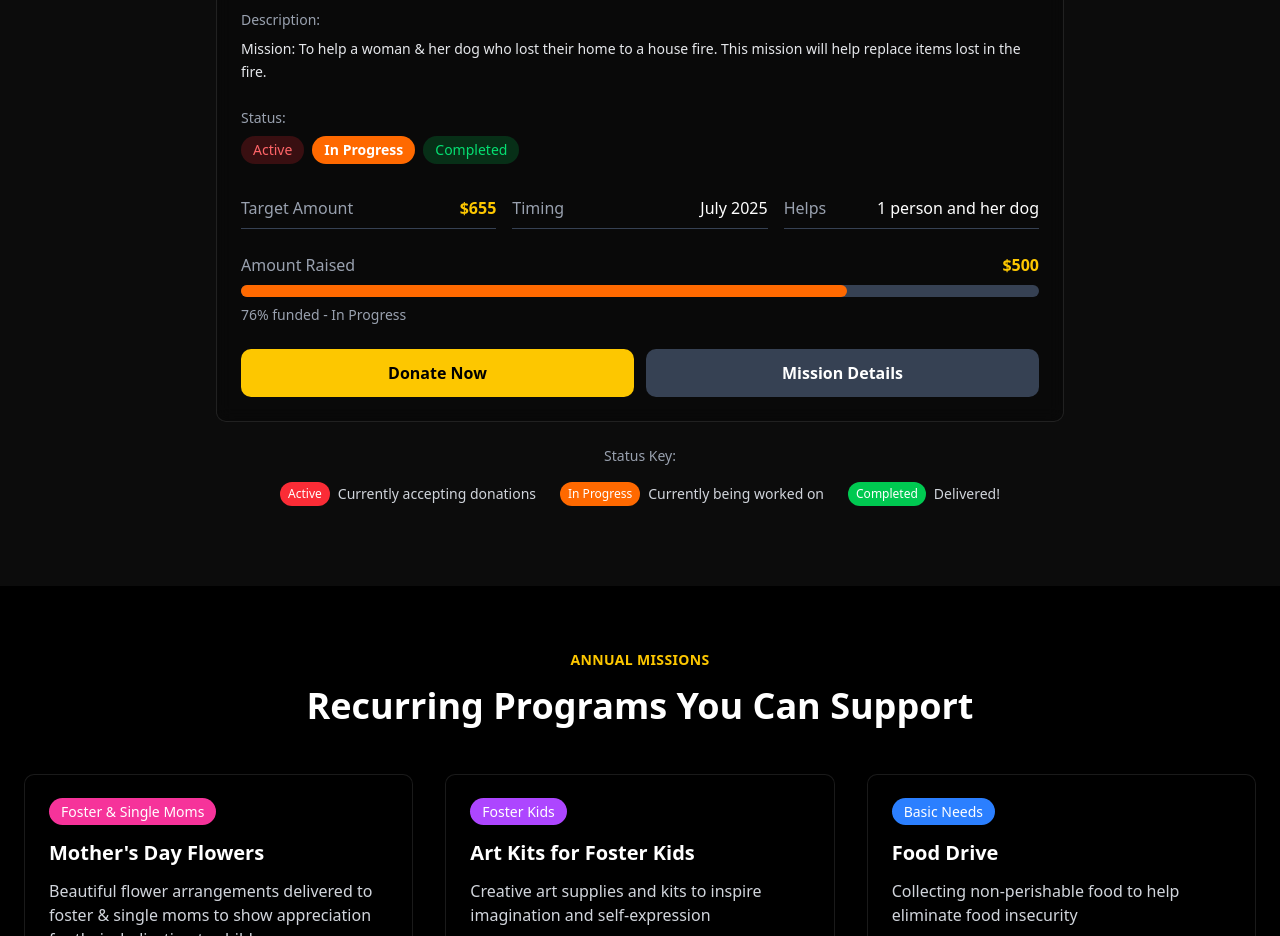
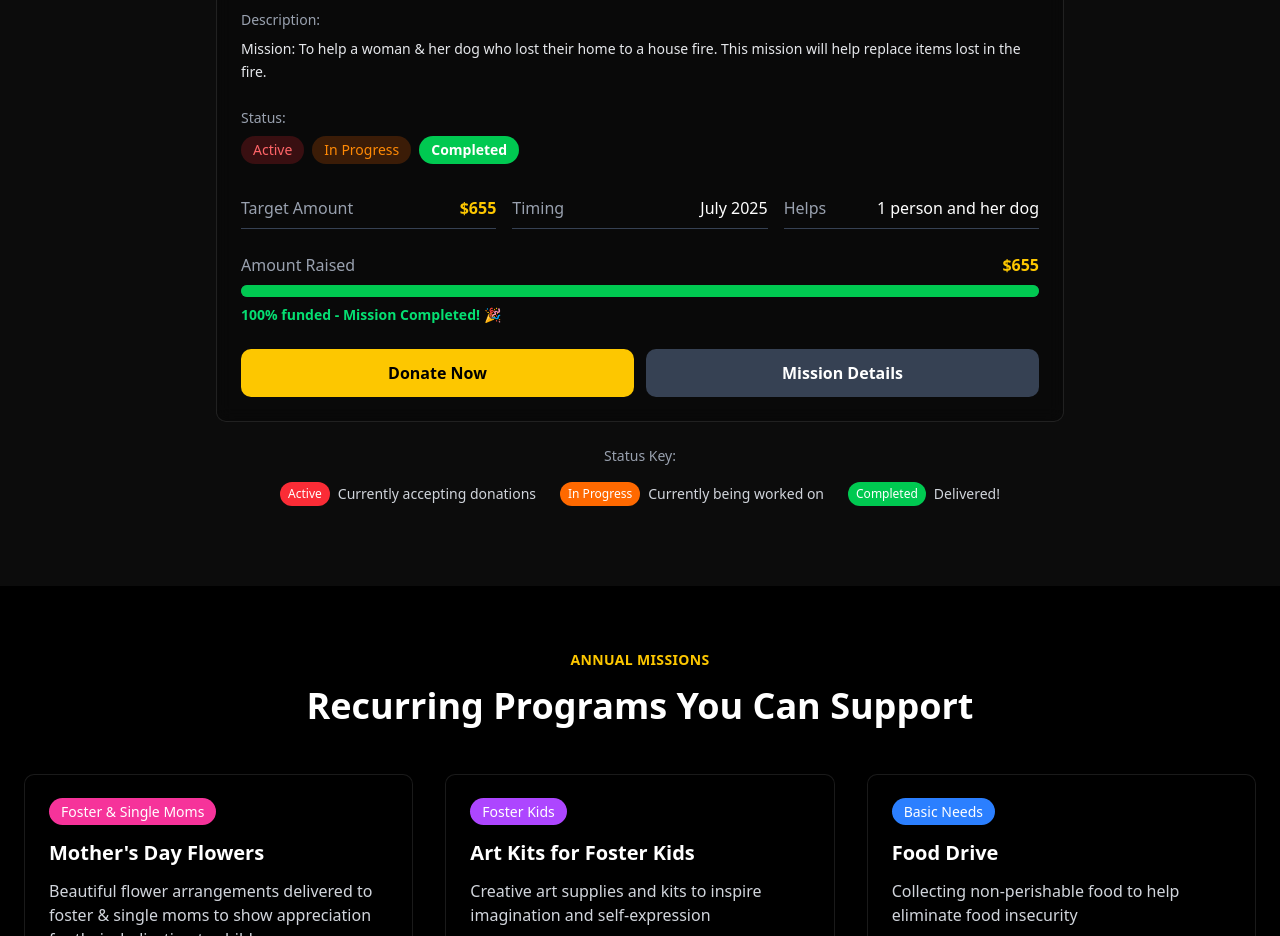
Before and after one commit to kindsquad/kind-squad-humanity-2.0, a React (Vite) app: page /#/ in a window 1280 px wide. Shown: the part 1180-2116 px from the top of the page. Built offline with nearby package versions, Linux system fonts and the light colour scheme.

Commit message:
🎉 Mission #176 House Fire - 100% FUNDED! Update status to completed

```diff
--- a/src/components/MissionSpotlight.jsx
+++ b/src/components/MissionSpotlight.jsx
@@ -33,10 +33,10 @@ export default function MissionSpotlight() {
               <span className="bg-red-500/20 text-red-400 px-3 py-1 rounded-full text-sm">
                 Active
               </span>
-              <span className="bg-orange-500 text-white px-3 py-1 rounded-full text-sm font-bold">
+              <span className="bg-orange-500/20 text-orange-400 px-3 py-1 rounded-full text-sm">
                 In Progress
               </span>
-              <span className="bg-green-500/20 text-green-400 px-3 py-1 rounded-full text-sm">
+              <span className="bg-green-500 text-white px-3 py-1 rounded-full text-sm font-bold">
                 Completed
               </span>
             </div>
@@ -60,12 +60,12 @@ export default function MissionSpotlight() {
           <div className="mb-6">
             <div className="flex justify-between items-center mb-2">
               <span className="text-gray-400">Amount Raised</span>
-              <span className="text-yellow-400 font-semibold">$500</span>
+              <span className="text-yellow-400 font-semibold">$655</span>
             </div>
             <div className="w-full bg-gray-700 rounded-full h-3">
-              <div className="bg-orange-500 h-3 rounded-full" style={{width: '76%'}}></div>
+              <div className="bg-green-500 h-3 rounded-full" style={{width: '100%'}}></div>
             </div>
-            <p className="text-sm text-gray-400 mt-2">76% funded - In Progress</p>
+            <p className="text-sm text-green-400 mt-2 font-semibold">100% funded - Mission Completed! 🎉</p>
           </div>
 
           <div className="flex flex-col sm:flex-row gap-3">
```
Also changed, not shown: 4 other files (tests, documents, lock files or other folders).
